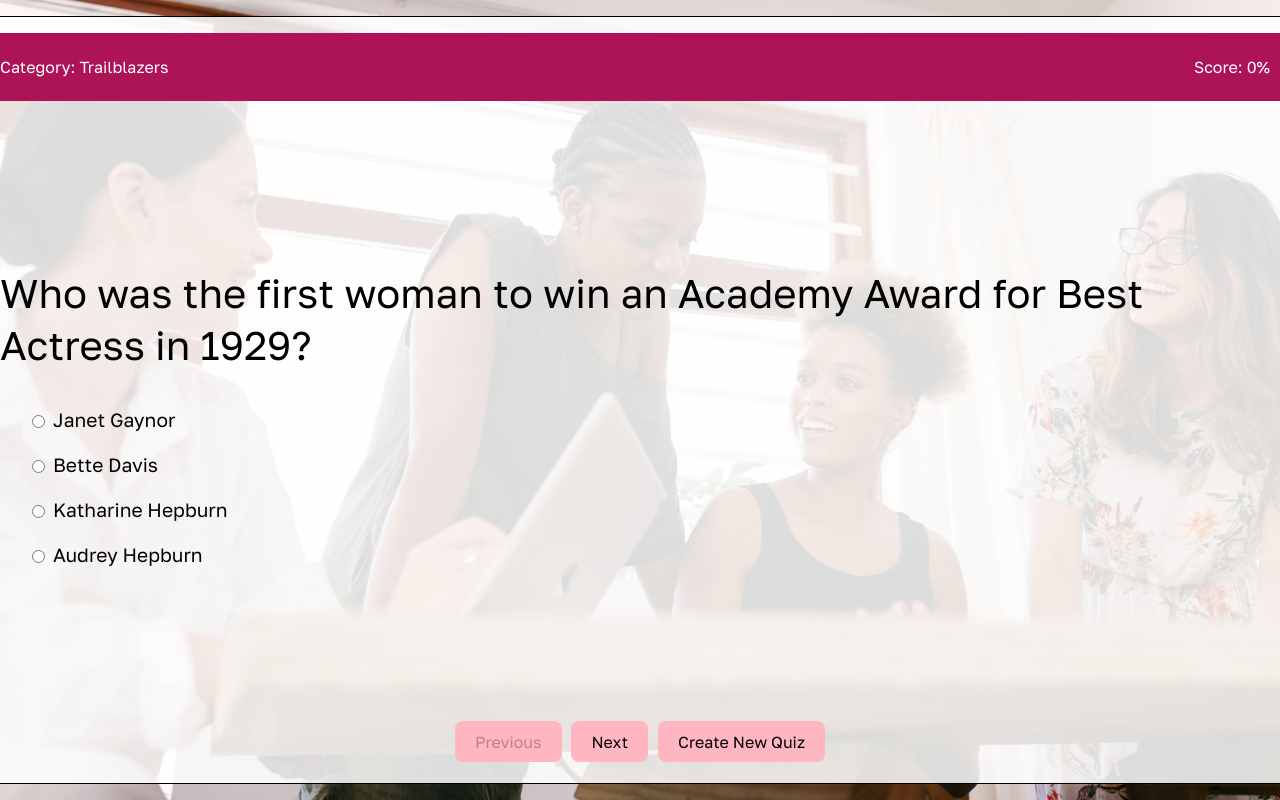
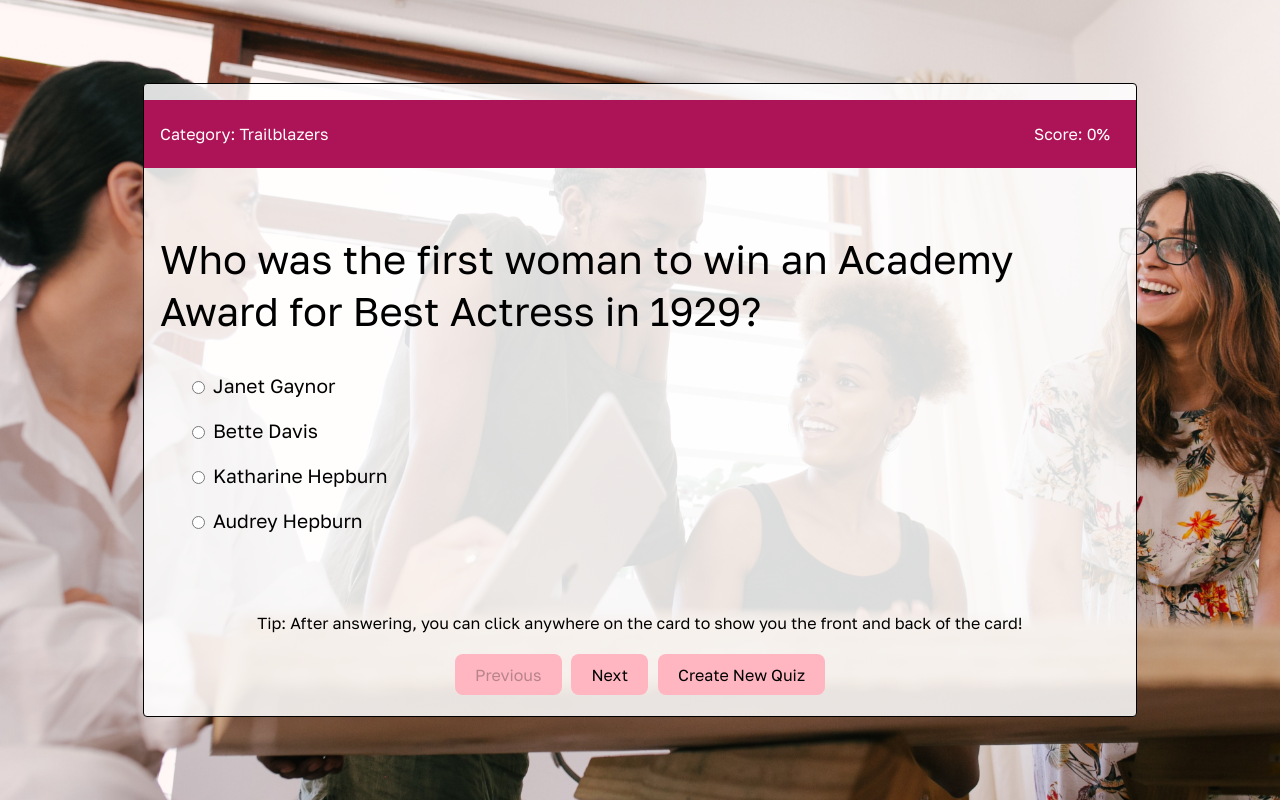
Before and after one commit to maryamkhan14/womens-history-month-quiz, a React (Vite) app: page / in a window 1280 px wide. Both pictures are taken after a click on the button "Let's go!". Built offline with nearby package versions, Linux system fonts and the light colour scheme.

Commit message:
Added functionality for toggling between card sides

```diff
--- a/src/components/QuizCard.jsx
+++ b/src/components/QuizCard.jsx
@@ -6,13 +6,18 @@ const QuizCard = ({ card }) => {
   const { allAnswered, correctAnswerCount, dispatch } = useContext(
     QuizCompletionContext
   );
-  // captures result entered by user
+  const [answerGiven, setAnswerGiven] = useState(null);
+  // captures result of user entry
   const [result, setResult] = useState(null);
+
   const answered = allAnswered.hasOwnProperty(card.id);
-  const handleSelect = (id) => {
-    if (id == card.correctOption.id) {
+
+  const handleSelect = (option) => {
+    if (option.id == card.correctOption.id) {
+      setAnswerGiven(option.text);
       setResult(true);
     } else {
+      setAnswerGiven(option.text);
       setResult(false);
     }
   };
@@ -21,7 +26,7 @@ const QuizCard = ({ card }) => {
     if (result != null) {
       dispatch({
         type: "UPDATE_ALL_ANSWERED",
-        payload: { [card.id]: result },
+        payload: { [card.id]: { result: result, answerGiven: answerGiven } },
       });
     }
     if (result == true) {
@@ -33,9 +38,8 @@ const QuizCard = ({ card }) => {
   }, [result]);
 
   return (
-    <div className={`question-card ${answered && "answered"}`}>
+    <div className={`quiz-card ${answered && "answered"}`}>
       <h1>{card.header}</h1>
-      {!answered && (
       <form className="card-options">
         {card.options.map((option) => (
           <div key={option.id}>
@@ -45,13 +49,12 @@ const QuizCard = ({ card }) => {
               name={card.id}
               value={option.id}
               disabled={answered}
-                onClick={() => handleSelect(option.id)}
+              onClick={() => handleSelect(option)}
             />
             <label htmlFor={option.id}>{option.text}</label>
           </div>
         ))}
       </form>
-      )}
     </div>
   );
 };
--- a/src/components/QuizCardsDisplay.jsx
+++ b/src/components/QuizCardsDisplay.jsx
@@ -7,6 +7,7 @@ import { QuizContext } from "../context/QuizContext";
 import QuizResult from "./QuizResult";
 const QuizCardsDisplay = ({ cards }) => {
   const { dispatch: quizDispatch } = useContext(QuizContext);
+  const [side, setSide] = useState("front");
   const {
     allAnswered,
     correctAnswerCount,
@@ -14,17 +15,35 @@ const QuizCardsDisplay = ({ cards }) => {
   } = useContext(QuizCompletionContext);
 
   const [cardIndex, setCardIndex] = useState(0);
+  const handleCardClick = () => {
+    if (allAnswered.hasOwnProperty(cards[cardIndex].id)) {
+      if (side == "front") {
+        setSide("back");
+      } else {
+        setSide("front");
+      }
+    }
+  };
+
+  useEffect(() => {
+    if (allAnswered.hasOwnProperty(cards[cardIndex].id)) {
+      setSide("back");
+    }
+  }, [allAnswered]);
 
   const handleClickPrevious = () => {
+    setSide("front");
     if (cardIndex > 0) {
       setCardIndex(cardIndex - 1);
     }
   };
   const handleClickNext = () => {
+    setSide("front");
     if (cardIndex < cards.length - 1) {
       setCardIndex(cardIndex + 1);
     }
   };
+
   const handleClickRestart = () => {
     quizDispatch({ type: "RESET_QUIZ", payload: null });
     quizCompletionDispatch({
@@ -41,18 +60,23 @@ const QuizCardsDisplay = ({ cards }) => {
   }, [correctAnswerCount]);
 
   return (
-    <div className="quiz-form-container cards-display">
+    <div className="quiz-form-container">
       <QuizInfo />
-      {!allAnswered.hasOwnProperty(cards[cardIndex].id) && (
-        <QuizCard card={cards[cardIndex]} />
-      )}
-      {allAnswered.hasOwnProperty(cards[cardIndex].id) && (
-        <QuizResult
-          result={allAnswered[cards[cardIndex].id]}
-          card={cards[cardIndex]}
-        />
-      )}
+      <div className="cards-display" onClick={handleCardClick}>
+        {side == "front" && <QuizCard card={cards[cardIndex]} />}
+        {side == "back" && (
+          <QuizResult
+            result={allAnswered[cards[cardIndex].id].result}
+            card={cards[cardIndex]}
+            answerGiven={allAnswered[cards[cardIndex].id].answerGiven}
+          />
+        )}
+      </div>
 
+      <p>
+        Tip: After answering, you can click anywhere on the card to show you the
+        front and back of the card!
+      </p>
       <div className="buttons-info-panel">
         <div className="buttons">
           <button onClick={handleClickPrevious} disabled={cardIndex == 0}>
--- a/src/components/QuizResult.jsx
+++ b/src/components/QuizResult.jsx
@@ -1,20 +1,18 @@
 import React from "react";
 
-const QuizResult = ({ result, card }) => {
+const QuizResult = ({ result, card, answerGiven }) => {
   return (
     <div className="quiz-result">
       <h1>{card.header}</h1>
       {!result && (
-        <div>
-          <h3 className="result-incorrect">
-            Sorry, your answer was incorrect. The correct answer is "
-            {card.correctOption.text}".
-          </h3>
-        </div>
+        <h3 className="result-incorrect">
+          Sorry, your answer ("{answerGiven}") was incorrect. The correct answer
+          is "{card.correctOption.text}".
+        </h3>
       )}
       {result && (
         <h3 className="result-correct">
-          Good job! Your answer, {card.correctOption.text}, was correct.
+          Good job! Your answer, {answerGiven}, was correct.
         </h3>
       )}
     </div>
```
Lines whose indentation alone changed are shown as unchanged.
